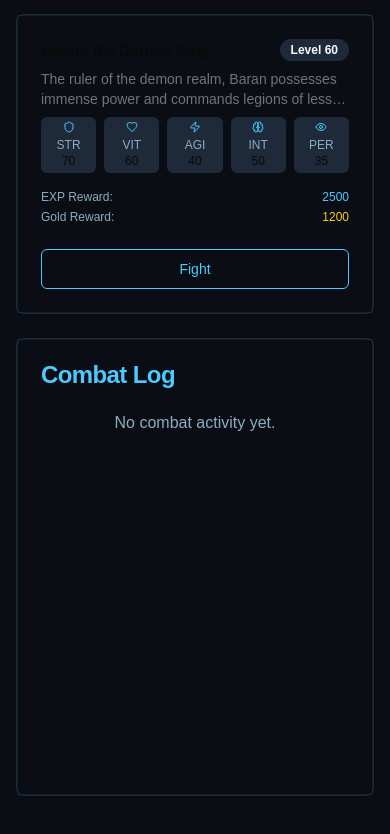
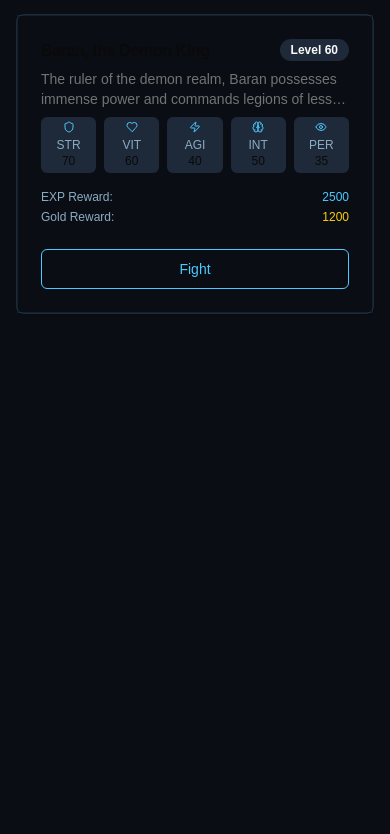
Before and after one commit to hakimasyrofi/Solo-Leveling-Self-Improvement-App, a Next.js app: page /combat in a window 390 px wide. Shown: the part 1915-2749 px from the top of the page. After the commit the page ends 2317 px from the top, so only its background shows below. Built offline with nearby package versions, Linux system fonts and the light colour scheme.

Commit message:
feat: enhance quest form modal, combat log, and mobile navbar
Add scroll to quest form modal; conditionally render combat log; hide mobile navbar menu

Co-authored-by: null <74890572+hakimasyrofi@users.noreply.github.com>

```diff
--- a/app/combat/page.tsx
+++ b/app/combat/page.tsx
@@ -372,7 +372,7 @@ export default function CombatPage() {
         </header>
 
         {/* Main Combat Area */}
-        <div className="grid grid-cols-1 lg:grid-cols-3 gap-6">
+        <div className={`grid grid-cols-1 ${inCombat ? "lg:grid-cols-3" : "lg:grid-cols-2"} gap-6`}>
           {/* Left Column - Player Stats */}
           <div className="lg:col-span-1">
             <Card className="bg-[#0a0e14]/80 border-[#1e2a3a] relative h-full">
@@ -562,10 +562,12 @@ export default function CombatPage() {
             )}
           </div>
 
-          {/* Right Column - Combat Log */}
-          <div className="lg:col-span-1">
-            <CombatLog messages={combatLog} />
-          </div>
+          {/* Right Column - Combat Log (only shown during combat) */}
+          {inCombat && (
+            <div className="lg:col-span-1">
+              <CombatLog messages={combatLog} />
+            </div>
+          )}
         </div>
 
         {/* Combat Actions */}
--- a/app/page.tsx
+++ b/app/page.tsx
@@ -52,6 +52,7 @@ export default function Dashboard() {
                 Profile
               </Link>
             </div>
+            <div className="hidden">
               <Sheet>
                 <SheetTrigger asChild>
                   <Button variant="ghost" size="icon" className="md:hidden">
@@ -88,6 +89,7 @@ export default function Dashboard() {
                   </nav>
                 </SheetContent>
               </Sheet>
+            </div>
           </div>
         </header>
 
--- a/components/add-quest-form.tsx
+++ b/components/add-quest-form.tsx
@@ -234,7 +234,7 @@ export function AddQuestForm() {
             <Plus className="mr-2 h-4 w-4" /> Create Custom Quest
           </Button>
         </DialogTrigger>
-        <DialogContent className="bg-[#0a0e14] border-[#1e2a3a] text-[#e0f2ff] max-w-md">
+        <DialogContent className="bg-[#0a0e14] border-[#1e2a3a] text-[#e0f2ff] max-w-md max-h-[90vh] overflow-y-auto">
           <DialogHeader>
             <DialogTitle className="text-[#4cc9ff]">Create New Quest</DialogTitle>
             <DialogDescription className="text-[#8bacc1]">
```
Lines whose indentation alone changed are shown as unchanged.
